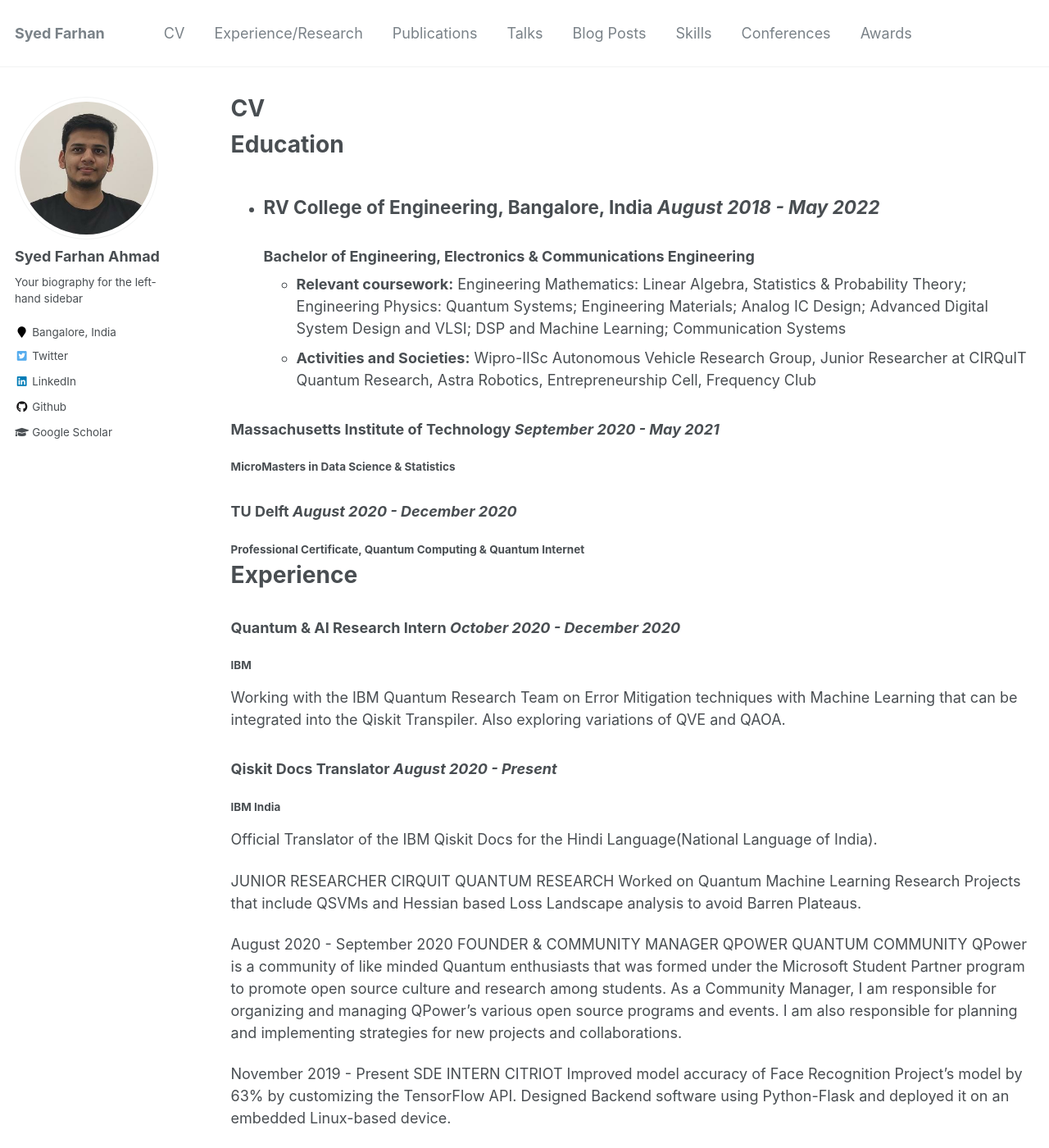
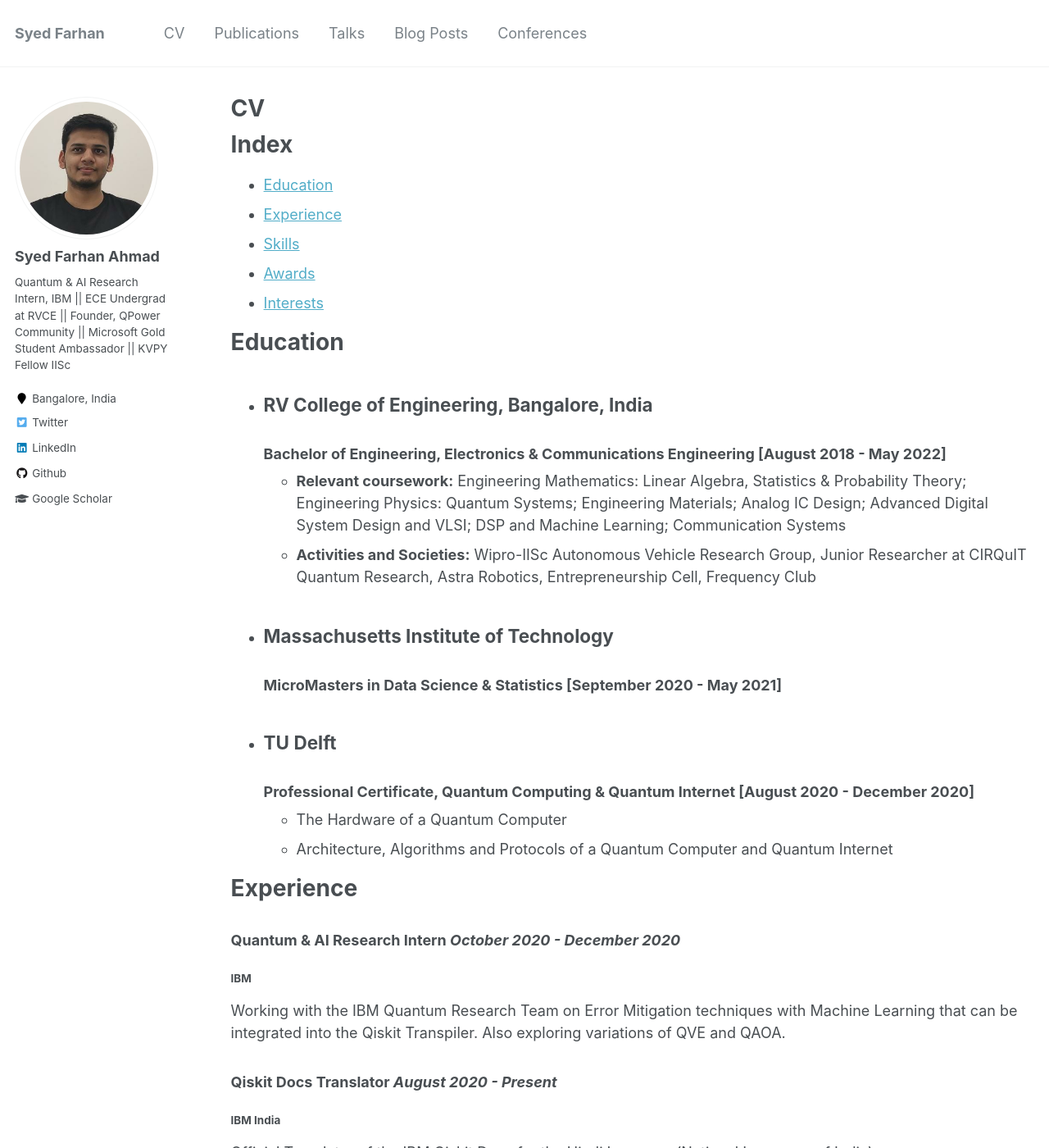
Before and after one commit to born-2learn/born-2learn.github.io, a Jekyll site: the page built from _pages/cv.md, in a window 1280 px wide and 1400 px high. Shown: the whole window at 82% size. Built offline with Jekyll 4.4.1, drawn with Linux system fonts in a browser that asks for light colours.

```diff
--- a/_config.yml
+++ b/_config.yml
@@ -82,7 +82,7 @@ analytics:
 author:
   name             : "Syed Farhan Ahmad"
   avatar           : "farhan.jpg"
-  bio              : "Your biography for the left-hand sidebar"
+  bio              : "Quantum & AI Research Intern, IBM || ECE Undergrad at RVCE || Founder, QPower Community || Microsoft Gold Student Ambassador || KVPY Fellow IISc"
   location         : "Bangalore, India"
   employer         :
   pubmed           :
--- a/_pages/cv.md
+++ b/_pages/cv.md
@@ -9,20 +9,32 @@ redirect_from:
 
 {% include base_path %}
 
+Index
+======
+
+- [Education](#education)
+- [Experience](#experience)
+- [Skills](#skills)
+- [Awards](#awards)
+- [Interests](#interests)
+
+
 Education
 =======
 
-- ## RV College of Engineering, Bangalore, India                         *August 2018 - May 2022*
-### Bachelor of Engineering, Electronics & Communications Engineering
+- ## RV College of Engineering, Bangalore, India
+### Bachelor of Engineering, Electronics & Communications Engineering [August 2018 - May 2022]
   - **Relevant coursework:** Engineering Mathematics: Linear Algebra, Statistics & Probability Theory; Engineering Physics: Quantum Systems; Engineering Materials; Analog IC Design; Advanced Digital System Design and VLSI; DSP and Machine Learning; Communication Systems
   - **Activities and Societies:** Wipro-IISc Autonomous Vehicle Research Group, Junior Researcher at CIRQuIT Quantum Research, Astra Robotics, Entrepreneurship Cell, Frequency Club
 
 
-### Massachusetts Institute of Technology                               *September 2020 - May 2021*
-#### MicroMasters in Data Science & Statistics
+- ## Massachusetts Institute of Technology
+### MicroMasters in Data Science & Statistics                        [September 2020 - May 2021]
 
-### TU Delft                                                            *August 2020 - December 2020*
-#### Professional Certificate, Quantum Computing & Quantum Internet
+- ## TU Delft
+### Professional Certificate, Quantum Computing & Quantum Internet   [August 2020 - December 2020]
+  - The Hardware of a Quantum Computer
+  - Architecture, Algorithms and Protocols of a Quantum Computer and Quantum Internet
 
 
 Experience
```
Also changed, not shown: _data/navigation.yml (+0 -9 lines), _pages/about.md (+1 -1 lines), _pages/awards.md (deleted, +0 -17 lines), _pages/experience.md (deleted, +0 -34 lines), _pages/skills.md (deleted, +0 -25 lines).
